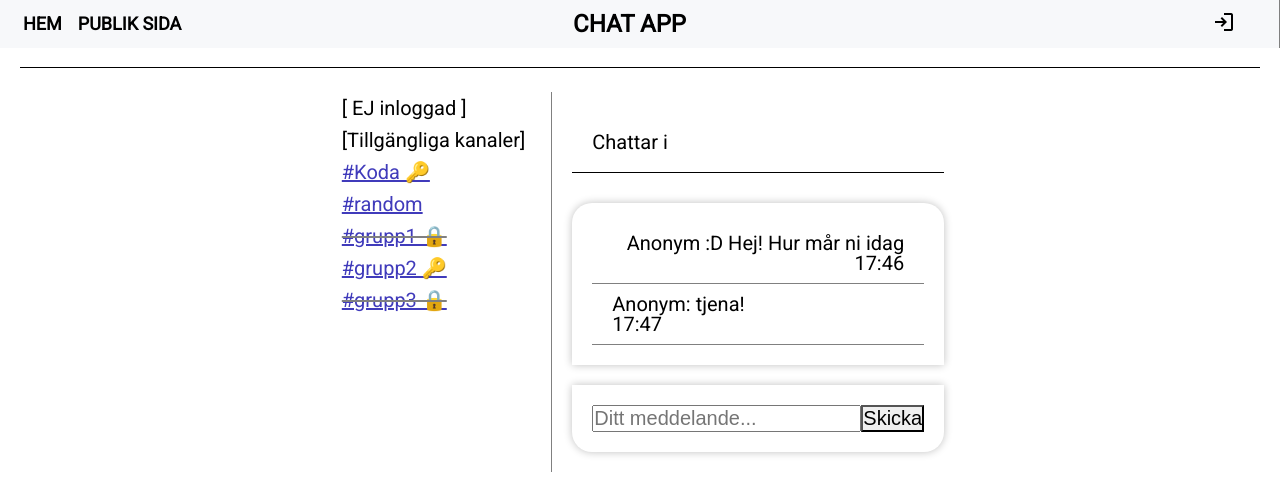
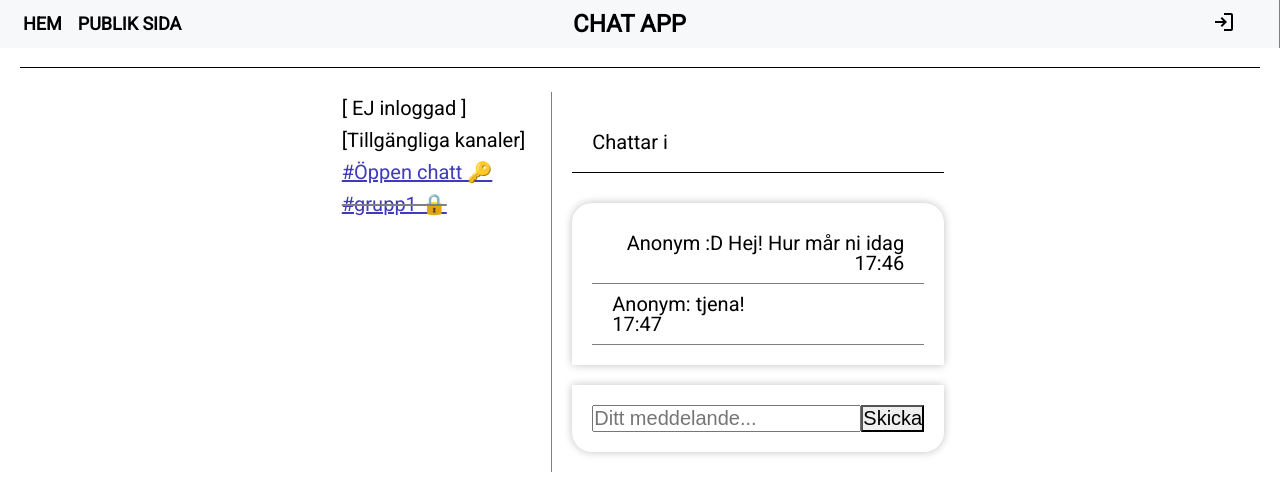
Before and after one commit to MalinJ123/Chattyy2, a React (Vite) app: page /public in a window 1280 px wide. Shown: the top 494 px of the page. Built offline with nearby package versions, Linux system fonts and the light colour scheme.

Commit message:
rensat upp, vyn, sparat öppen chatt, grupp 1 och ett dm i inloggad funktionen

```diff
--- a/routes/Public.jsx
+++ b/routes/Public.jsx
@@ -9,7 +9,6 @@ import { Link } from "react-router-dom";
 import DmMessages from "../routes/DmMessages";
 //backend cant be used in react app.jsx
 // import {getDb} from '../backend/data/database.js'
-
 // const sessionStorageKey = "jsonWebTokenKEY";
 
 function Public() {
@@ -66,40 +65,21 @@ function Public() {
 							<ul>
 								<li>[Inloggad]</li>
 								<li>[Tillgängliga kanaler]</li>
+
 								<li>
-									<a href="#">#koda</a>
-								</li>
-								<li>
-									<a href="#">#random</a>{" "}
-									<span className="unread logedin">3</span>{" "}
+									<a href="#">#Öppen chatt </a>{" "}
+									{/* <span className="unread logedin">3</span> */}
 								</li>
 								<li className="logedin">
 									<a href="#">#grupp1 🔑</a>
 								</li>
-								<li className="logedin">
-									<a href="#">#grupp2 🔑</a>
-								</li>
-								<li className="logedin">
-									<a href="#">#grupp3 🔑</a>
-								</li>
+
 								<li>
 									<hr />
 								</li>
 								<li title="Direktmeddelanden">[DM]</li>
 								<li>
 									<Link to="/messages">PratgladPelle</Link>
-								</li>
-								<li>
-									<a href="#">SocialaSara</a>
-								</li>
-								<li>
-									<a href="#">TrevligaTommy</a>
-								</li>
-								<li>
-									<a href="#">VänligaVera</a>
-								</li>
-								<li>
-									<a href="#">GladaGustav</a>
 								</li>
 							</ul>
 						</nav>
@@ -138,48 +118,11 @@ function Public() {
 									}
 									onClick={() => handleChannelClick("#koda")}
 								>
-									<a href="#"> #Koda 🔑 </a>
-								</li>
-
-								<li
-									className={
-										selectedChannel === "#unread"
-											? "selected"
-											: ""
-									}
-									onClick={() =>
-										handleChannelClick("#random")
-									}
-								>
-									<a href="#"> #random </a>
+									<a href="#"> #Öppen chatt 🔑 </a>
 								</li>
 
 								<li className="locked">
 									<a href="#"> #grupp1 🔒 </a>
-								</li>
-								<li
-									className={
-										selectedChannel === "#grupp2"
-											? "selected"
-											: ""
-									}
-								>
-									<a
-										href="#"
-										onClick={() =>
-											setSelectedChannel("#grupp2")
-										}
-									>
-										{" "}
-										#grupp2 🔑{" "}
-									</a>
-								</li>
-
-								<li className="locked">
-									<a href="#"> #grupp3 🔒 </a>
-								</li>
-								<li>
-									<hr />
 								</li>
 							</ul>
 						</nav>
```
